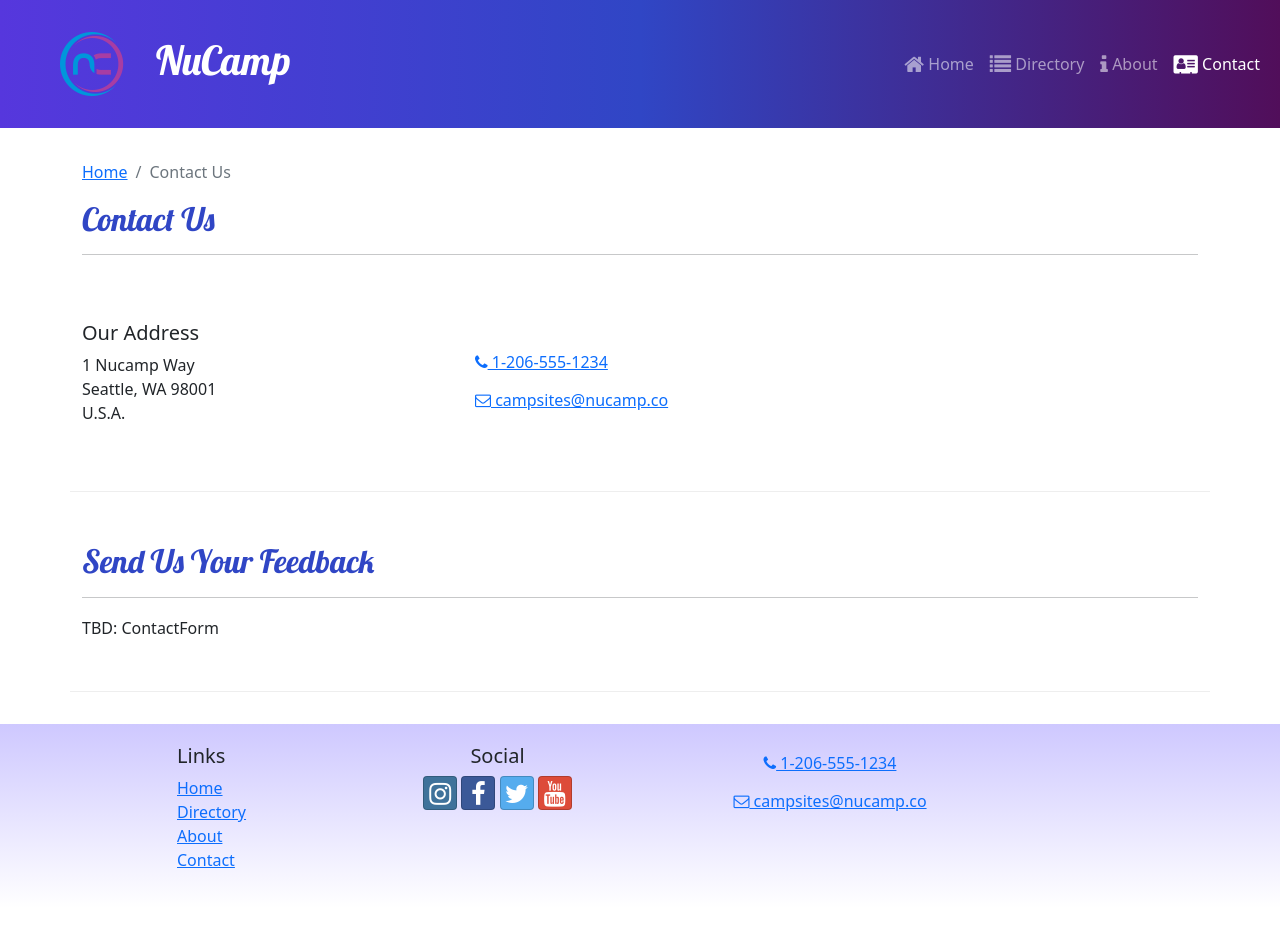
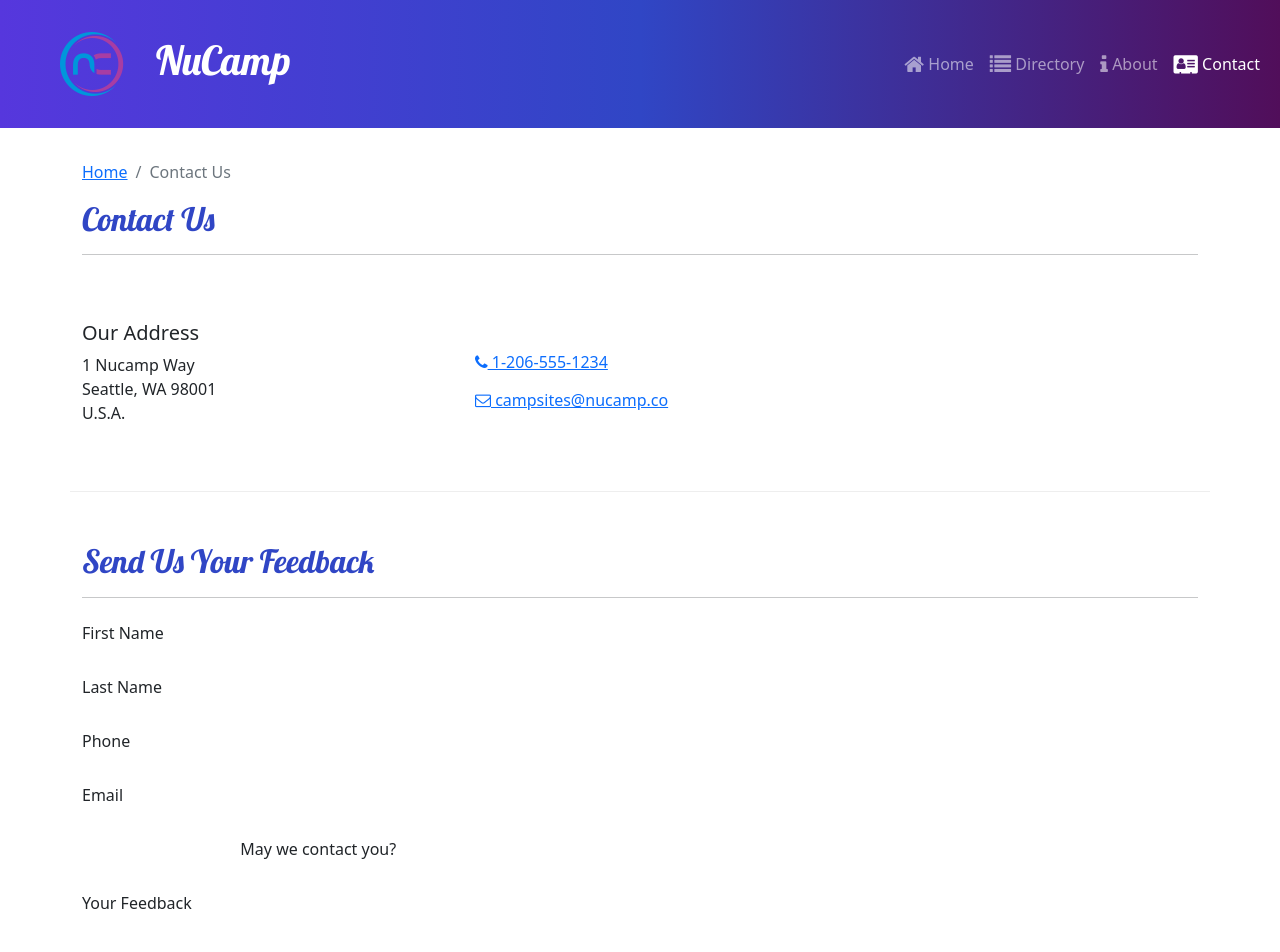
Before and after one commit to JMHonhart/nuCamp, a React (Create React App) app in the folder WebDev/3-React/nucampsite/: page /contact in a window 1280 px wide. Shown: the top 952 px of the page. Before the commit the page ends 908 px from the top, so only its background shows below. Built offline with nearby package versions, Linux system fonts and the light colour scheme.

Commit message:
ContactForm - Parts 1

```diff
--- /dev/null
+++ b/WebDev/3-React/nucampsite/src/components/ContactForm.js
@@ -0,0 +1,71 @@
+import { Button, Label, Col, FormGroup } from 'reactstrap';
+import { Formik, Field, Form } from 'formik';
+
+const ContactForm = () => {
+    return (
+        <Formik
+            initialValues={{
+                firstName: '',
+                lastName: '',
+                phoneNum: '',
+                email: '',
+                agree: false,
+                contactType: 'By Phone',
+                feedback: ''
+            }}
+        >
+            <Form>
+                <FormGroup row>
+                    <Label htmlFor='firstName' md='2'>
+                        First Name
+                    </Label>
+                    <Col md='10'>
+                    </Col>
+                </FormGroup>
+                <FormGroup row>
+                    <Label htmlFor='lastName' md='2'>
+                        Last Name
+                    </Label>
+                    <Col md='10'>
+                    </Col>
+                </FormGroup>
+                <FormGroup row>
+                    <Label htmlFor='phoneNum' md='2'>
+                        Phone
+                    </Label>
+                    <Col md='10'>
+                    </Col>
+                </FormGroup>
+                <FormGroup row>
+                    <Label htmlFor='email' md='2'>
+                        Email
+                    </Label>
+                    <Col md='10'>
+
+                    </Col>
+                </FormGroup>
+                <FormGroup row>
+                    <Label check md={{ size: 4, offset: 2 }}>
+                        May we contact you?
+                    </Label>
+                    <Col md='4'>
+
+                    </Col>
+                </FormGroup>
+                <FormGroup row>
+                    <Label htmlFor='feedback' md='2'>
+                        Your Feedback
+                    </Label>
+                    <Col md='10'>
+
+                    </Col>
+                </FormGroup>
+                <FormGroup row>
+
+                </FormGroup>
+            </Form>
+        </Formik>
+    )
+};
+
+export default ContactForm;
--- a/WebDev/3-React/nucampsite/src/pages/ContactPage.js
+++ b/WebDev/3-React/nucampsite/src/pages/ContactPage.js
@@ -1,5 +1,6 @@
 import { Container, Col, Row } from 'reactstrap';
 import SubHeader from '../components/SubHeader';
+import ContactForm from '../components/ContactForm';
 
 const ContactPage = () => {
     return (
@@ -41,7 +42,9 @@ const ContactPage = () => {
                     <h2>Send Us Your Feedback</h2>
                     <hr />
                 </Col>
-                <Col md='10'>TBD: ContactForm</Col>
+                <Col md='10'>
+                    <ContactForm />
+                </Col>
             </Row>
         </Container>
     );
```
